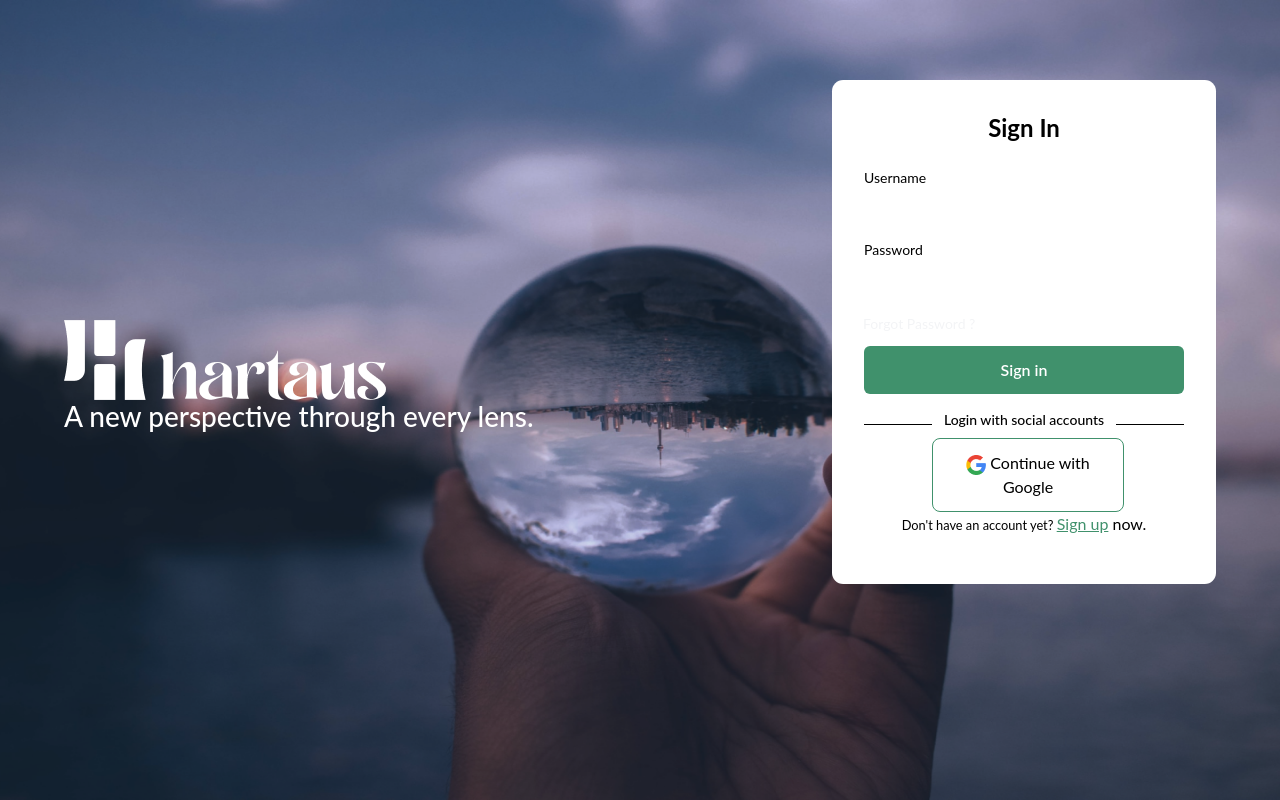
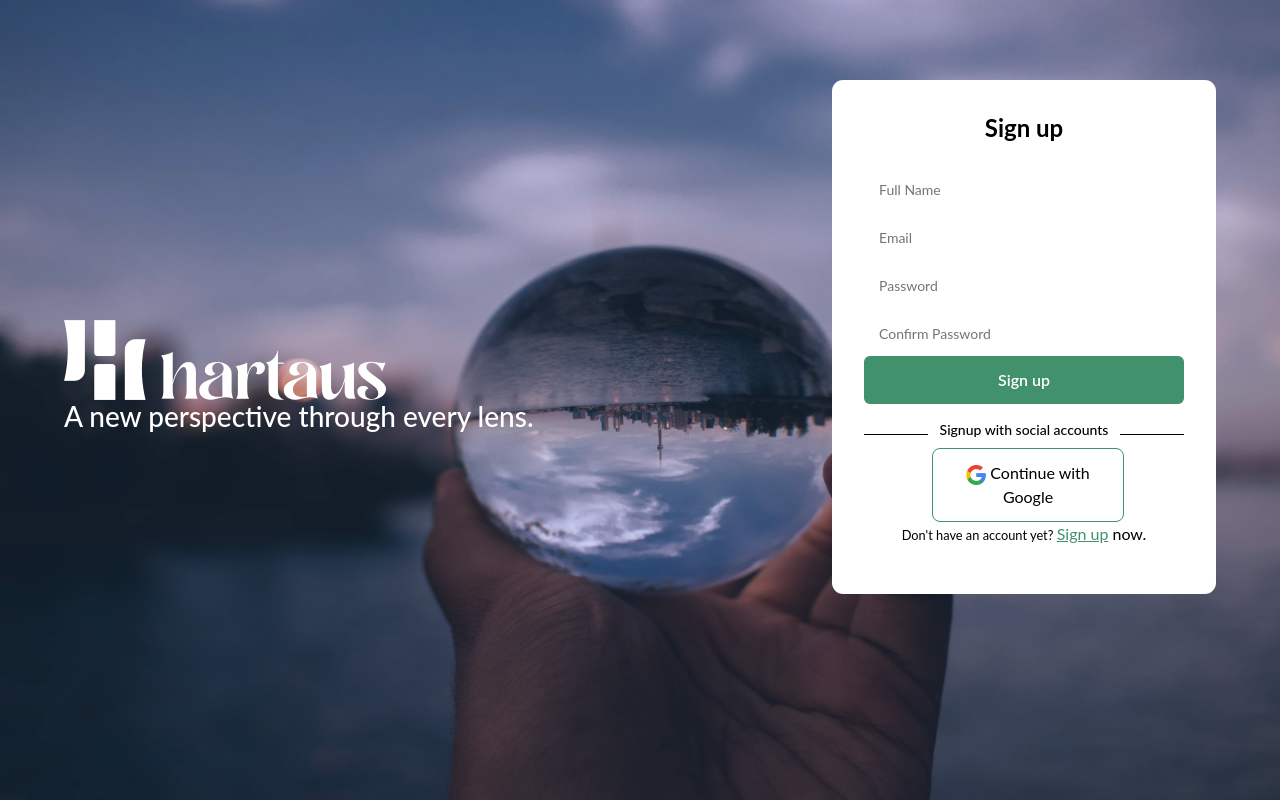
Before and after one commit to OTESC/project-arthaus, a React (Create React App) app: page / in a window 1280 px wide. Built offline with nearby package versions, Linux system fonts and the light colour scheme.

Commit message:
Created signup from components

```diff
--- a/src/App.js
+++ b/src/App.js
@@ -4,11 +4,13 @@ import Header from './components/header';
 import Slider from './components/slider';
 import Homebody from './components/homebody';
 import SignIn from './components/signIn';
+import PersonalDetails from'./components/personalDetails';
+import Signup from './components/signup';
 
 function App() {
   return (
     <div>
-      <SignIn/>
+  <Signup/>
     </div>
   );
 }
--- /dev/null
+++ b/src/components/signup.js
@@ -0,0 +1,57 @@
+/* eslint-disable jsx-a11y/anchor-is-valid */
+import React from "react";
+import "./signIn.css";
+import logoLight from "../assets/logoLight.png"
+import background from "../assets/background.png"
+import googleIcon from "../assets/googleIcon.png"
+
+function Signup() {
+return (
+<div>
+            <img src={background}  className="backg" alt=""/>
+            <div className="contain">
+                <div className="signin-logo ">
+                    <img src={logoLight} alt="logo" />
+                    <h3>A new perspective through every lens.</h3>
+                </div>
+                <div className="form-container">
+                    <h3 className="title">Sign up</h3>
+                    <form className="form">
+                        <div className="input-group">
+                            <label htmlFor="fullname"></label>
+                            <input type="text" name="username" id="username" placeholder="Full Name" />
+                        </div>
+                        <div className="input-group">
+                            <label htmlFor="Email"></label>
+                            <input type="text" name="email" id="username" placeholder="Email" />
+                        </div>
+                        <div className="input-group">
+                            <label htmlFor="password"></label>
+                            <input type="password" name="password" id="password" placeholder="Password" />
+                        </div>
+                        <div className="input-group">
+                            <label htmlFor=" confirm password"></label>
+                            <input type="password" name="password" id="password" placeholder="Confirm Password" />
+                        </div>
+                        <button className="sign">Sign up</button>
+                    </form>
+                    <div className="social-message">
+                        <div className="line"></div>
+                        <h4 className="message">Signup with social accounts</h4>
+                        <div className="line"></div>
+                    </div>
+                    <div className="social-icons">
+                        <button aria-label="Log in with Google" className="icon">
+                             <img src={googleIcon} className="google" alt="signin"/> Continue with Google
+                        </button>
+                    </div>
+                    <p><span className="signup">Don't have an account yet? </span>
+                        <a rel="noopener noreferrer" href="#" className="signing">Sign up</a> now.
+                    </p>
+                </div>
+            </div>
+        </div>
+)
+
+}
+export default Signup
```
